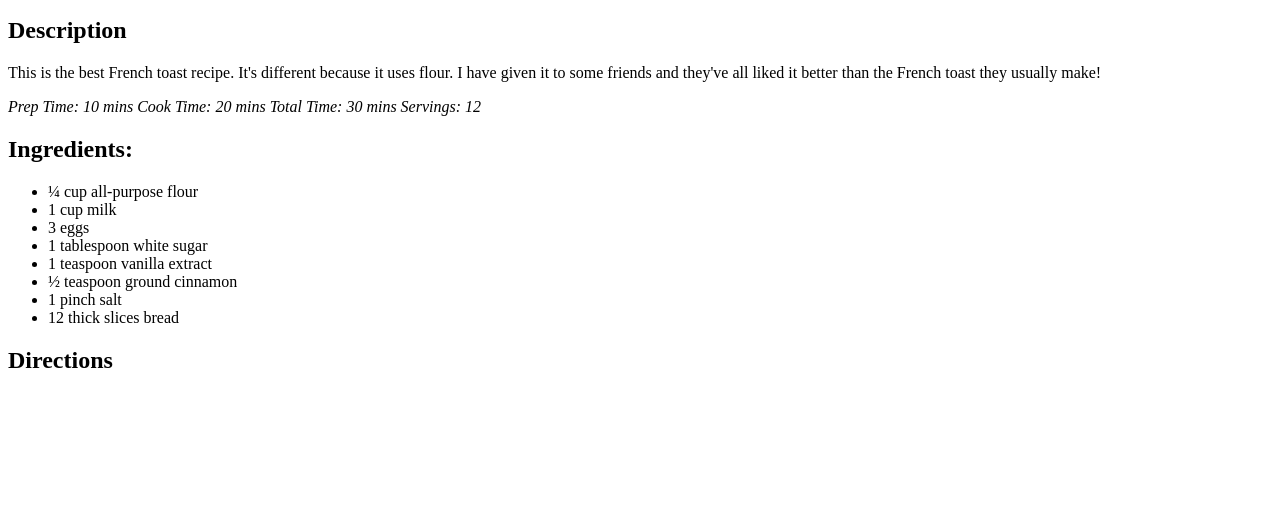
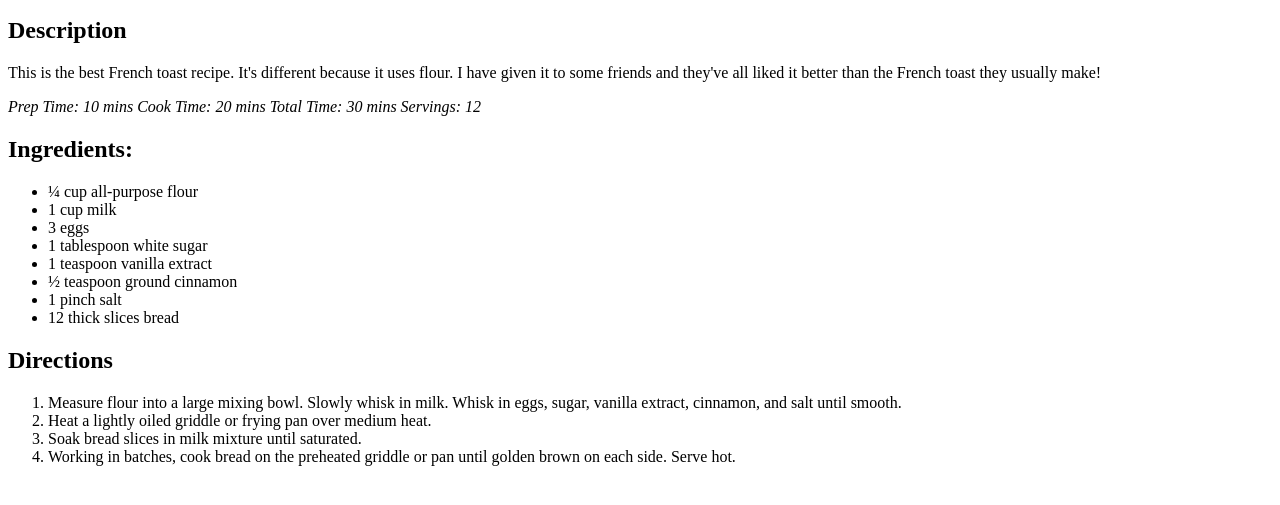
Before and after one commit to PixelQuinn/odin-recipes, a plain HTML site: page recipes/toast.html in a window 1280 px wide. Shown: the part 85-590 px from the top of the page. Drawn offline with Linux system fonts and the light colour scheme.

Commit message:
feat: ordered list added for steps

```diff
--- a/recipes/toast.html
+++ b/recipes/toast.html
@@ -17,7 +17,9 @@
 </p>
 
 <h2>Ingredients:</h2>
+
 <ul>
+
 <li>¼ cup all-purpose flour</li>
 
 <li>1 cup milk</li>
@@ -37,3 +39,9 @@
 </ul>
 
 <h2>Directions</h2>
+<ol>
+    <li>Measure flour into a large mixing bowl. Slowly whisk in milk. Whisk in eggs, sugar, vanilla extract, cinnamon, and salt until smooth.</li>
+    <li>Heat a lightly oiled griddle or frying pan over medium heat.</li>
+    <li>Soak bread slices in milk mixture until saturated.</li>
+    <li>Working in batches, cook bread on the preheated griddle or pan until golden brown on each side. Serve hot.</li>
+</ol>
```
